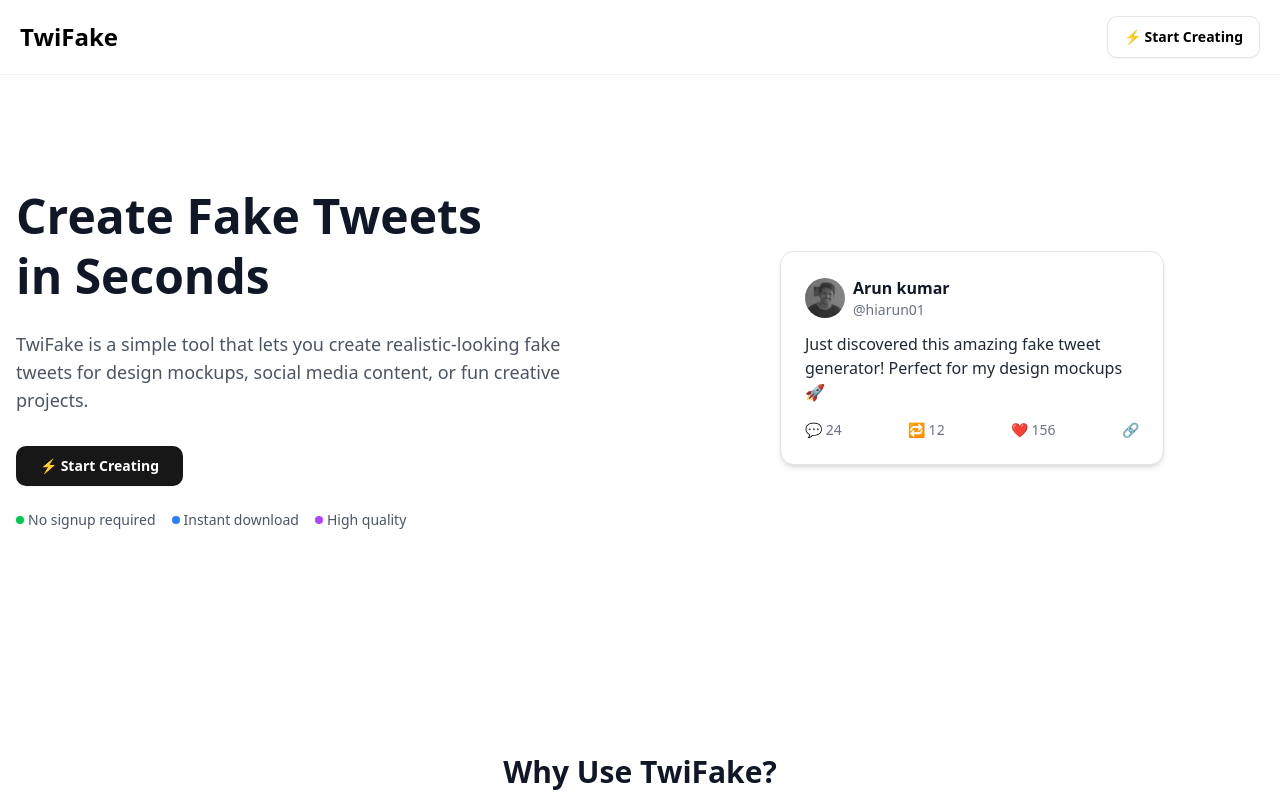
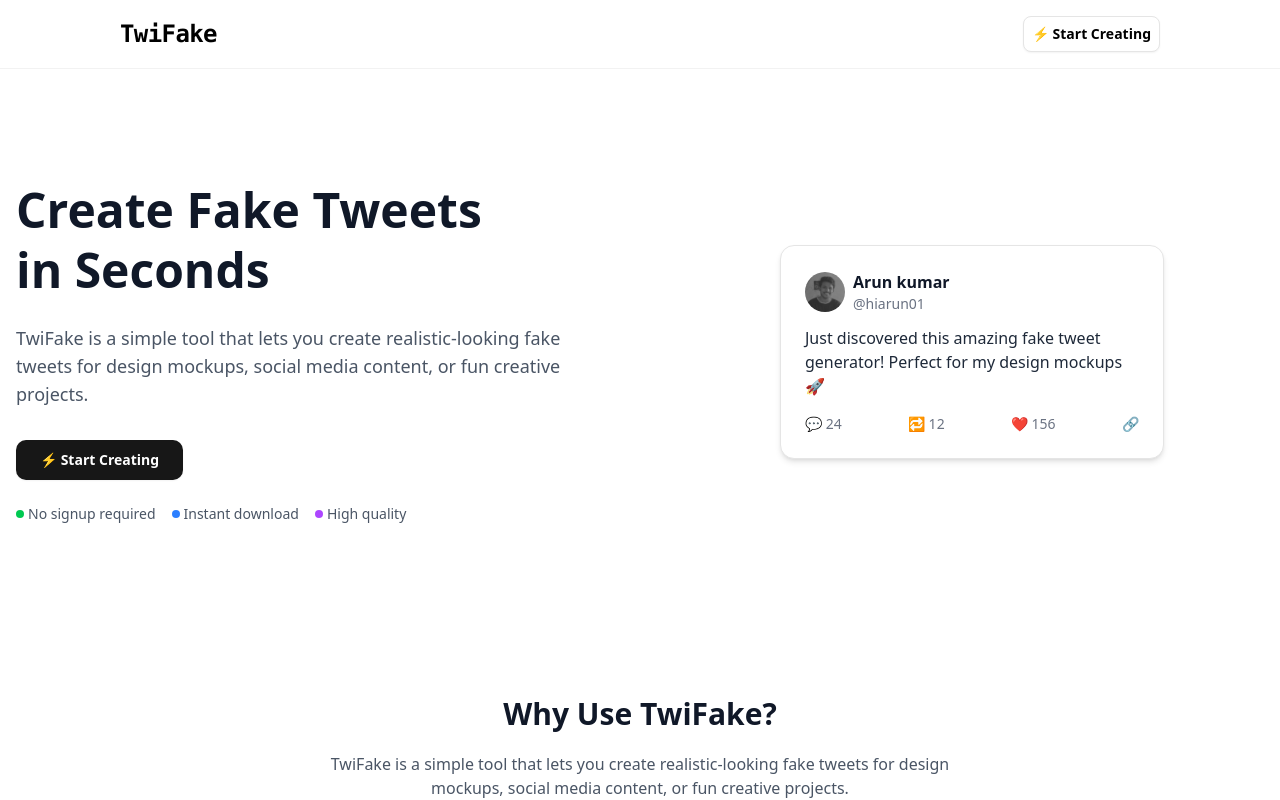
Before and after one commit to hiarun01/TwiFake, a React (Vite) app: page / in a window 1280 px wide. Shown: the top 800 px of the page. Built offline with nearby package versions, Linux system fonts and the light colour scheme.

Commit message:
improve feature section

```diff
--- a/src/FeaturesSection.jsx
+++ b/src/FeaturesSection.jsx
@@ -20,10 +20,16 @@
 
 const FeaturesSection = () => {
   return (
-    <section className="max-w-7xl mx-auto px-4 py-20 lg:py-28">
-      <h2 className="text-3xl font-bold text-center text-gray-900 mb-28">
+    <section className="max-w-7xl mx-auto px-4 py-20 lg:py-15">
+      <h2 className="text-3xl font-bold text-center text-gray-900 mb-5">
         Why Use TwiFake?
       </h2>
+      <p className="text-center text-gray-600 mb-20 max-w-2xl mx-auto ">
+        TwiFake is a simple tool that lets you create realistic-looking fake
+        tweets for design mockups, social media content, or fun creative
+        projects.
+      </p>
+
       <div className="grid md:grid-cols-3 gap-8">
         {features.map((f, i) => (
           <div
--- a/src/Header.jsx
+++ b/src/Header.jsx
@@ -1,23 +1,30 @@
 import React from "react";
-
+import {NavLink, useLocation} from "react-router-dom";
 import {Button} from "./components/ui/button";
-import {NavLink} from "react-router-dom";
 
 const Header = () => {
+  const location = useLocation();
+  const isDashboard = location.pathname.startsWith("/dashboard");
+
   return (
-    <header className="max-w-7xl mx-auto bg-white text-black py-4 px-5  flex justify-between items-center shadow-2xs">
+    <header className="bg-white text-black py-4 px-5 lg:px-30 flex justify-between items-center shadow-2xs">
       <NavLink to="/" className="flex items-center gap-2">
-        <span className="text-2xl font-bold ">TwiFake</span>
+        <span className="text-2xl font-extrabold font-mono tracking-tight">
+          TwiFake
+        </span>
       </NavLink>
-
+      {!isDashboard ? (
         <NavLink to="/dashboard">
           <Button
             variant="outline"
-          className=" text-black px-4 py-5 rounded-lg font-semibold transition"
+            className="px-2 py-2 rounded-md font-semibold "
           >
             ⚡ Start Creating
           </Button>
         </NavLink>
+      ) : (
+        <p>Hi, stranger </p>
+      )}
     </header>
   );
 };
```
Lines whose indentation alone changed are shown as unchanged.
